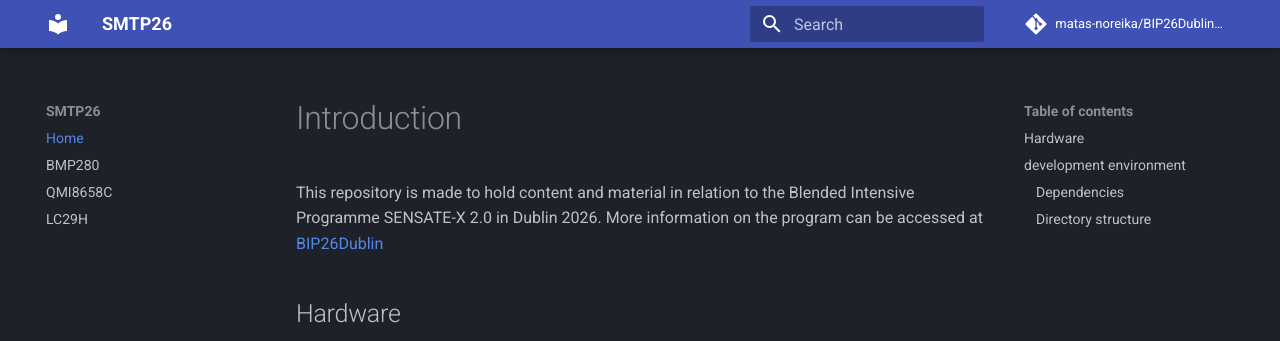
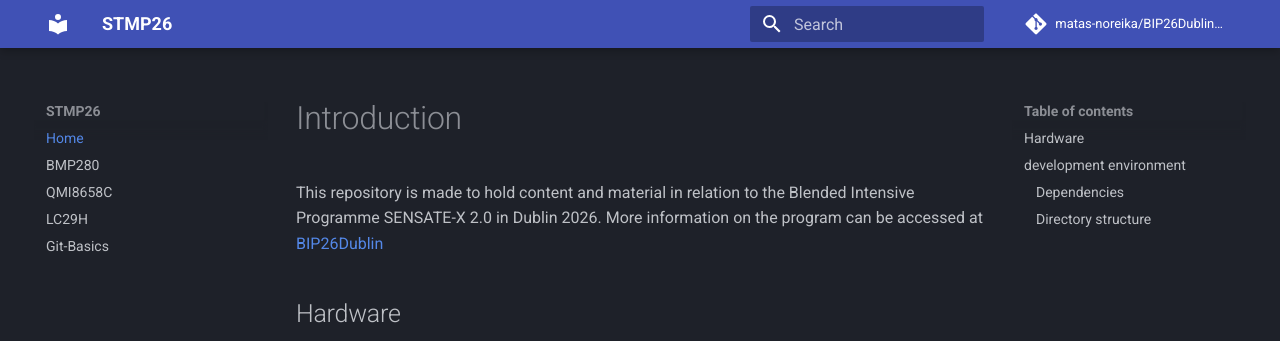
Before and after one commit to matas-noreika/BIP26Dublin-personal, an MkDocs documentation site: the page built from docs/index.md, in a window 1280 px wide. Shown: the top 341 px of the page. Built offline with MkDocs 1.6.1 and Material for MkDocs 9.7.7, drawn with Linux system fonts in a browser that asks for light colours; comment, search, counter and statistics services are not loaded.

Commit message:
Fixed gh-pages site name and fixed navigation

```diff
--- a/mkdocs.yml
+++ b/mkdocs.yml
@@ -1,7 +1,7 @@
 # General Site Configuration
-site_name: SMTP26
+site_name: STMP26
 site_url: https://matas-noreika.github.io/BIP26Dublin-personal
-site_description: Additional information for Dublin SMTP
+site_description: Additional information for Dublin STMP
 site_author: matas noreika
 repo_name: matas-noreika/BIP26Dublin-personal
 repo_url: https://github.com/matas-noreika/BIP26Dublin-personal
@@ -12,6 +12,7 @@ nav:
   - BMP280: bmp280.md
   - QMI8658C: qmi8658c.md
   - LC29H: lc29h.md
+  - Git-Basics: git-basics.md
 
 theme:
   name: material
```
